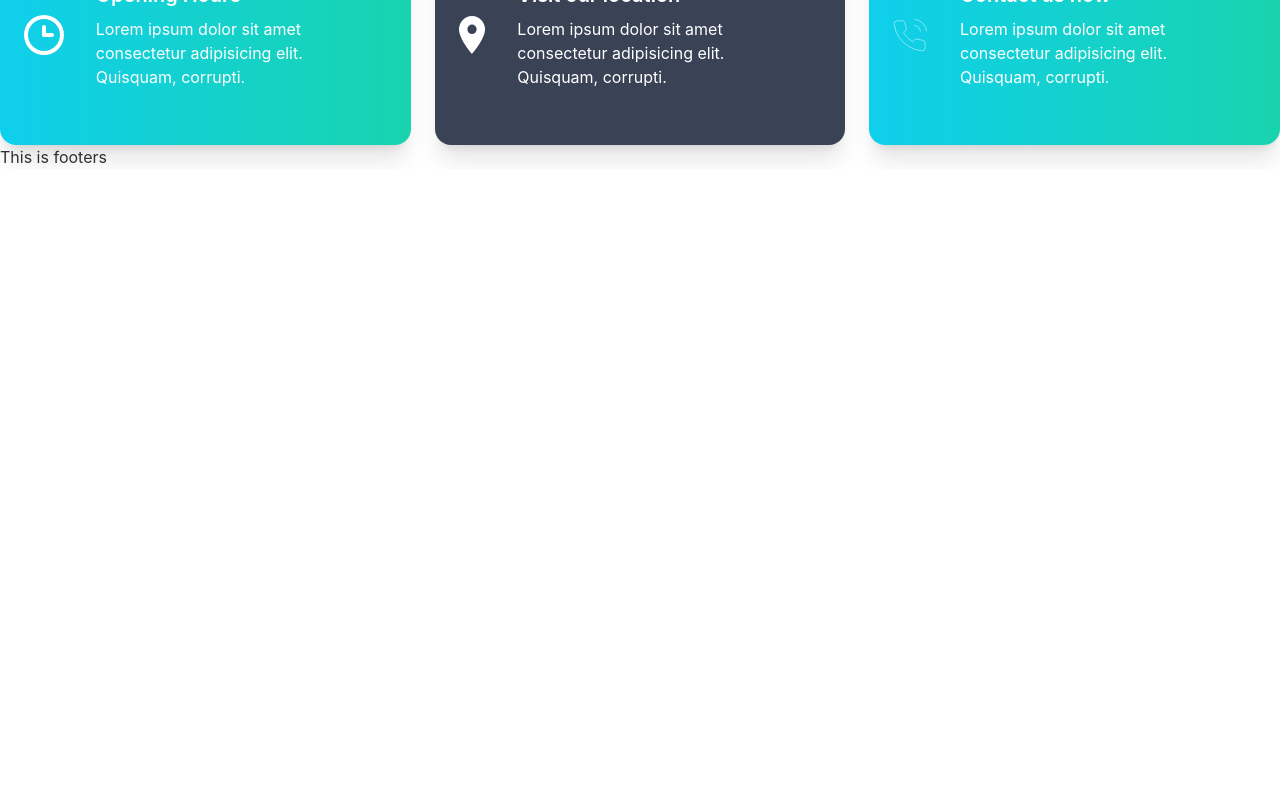
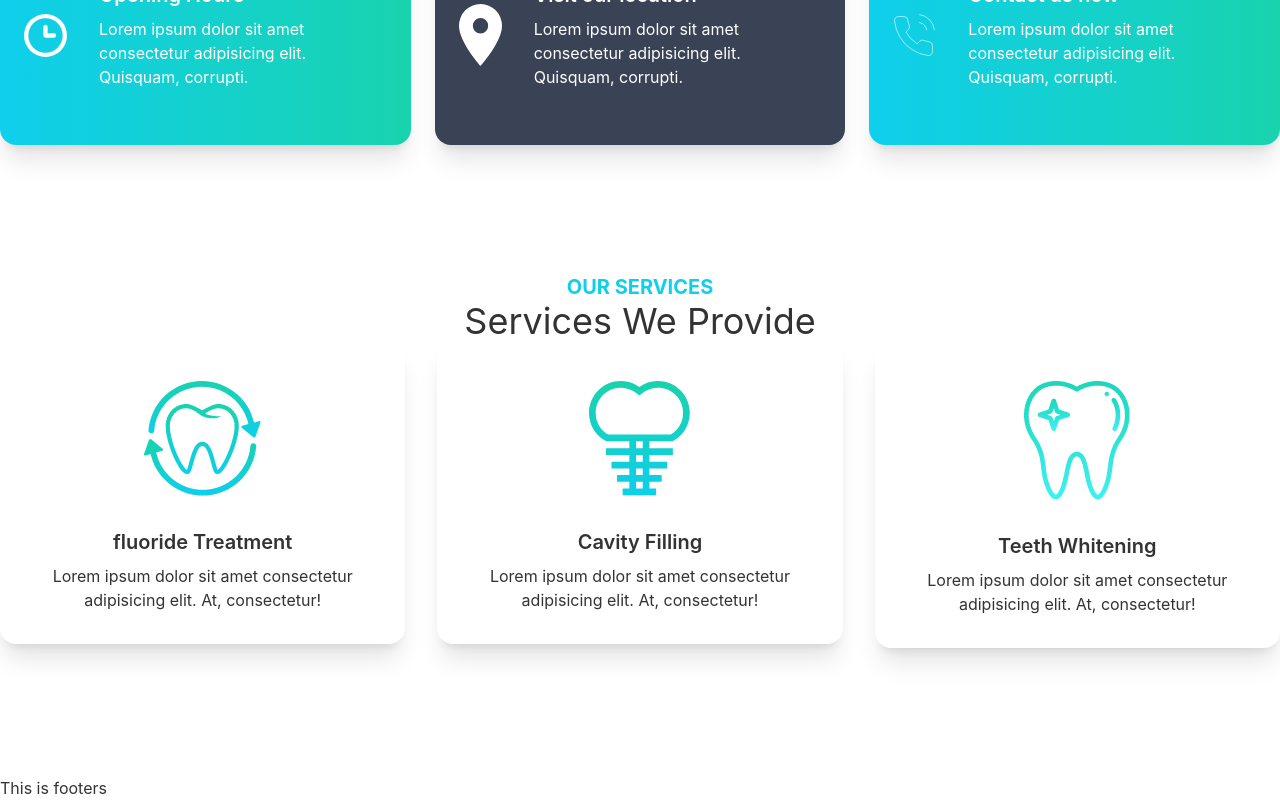
Before and after one commit to tahdiislam/doctors-portal, a React (Vite) app: page / in a window 1280 px wide. Shown: the part 939-1739 px from the top of the page. Before the commit the page ends 1108 px from the top, so only its background shows below. Built offline with nearby package versions, Linux system fonts and the light colour scheme.

Commit message:
add services data

```diff
--- a/src/Pages/Home/Component/Contacts/Contact.jsx
+++ b/src/Pages/Home/Component/Contacts/Contact.jsx
@@ -4,7 +4,7 @@ const Contact = ({ contactData }) => {
     const { name, description, img, bgClass} = contactData
     return (
         <div className={`p-6 text-white card card-side shadow-xl ${bgClass}`}>
-            <figure><img src={img} alt="Movie" /></figure>
+            <figure className='w-24'><img src={img} alt="Movie" /></figure>
             <div className="card-body">
                 <h2 className="card-title">{name}</h2>
                 <p>{description}</p>
--- /dev/null
+++ b/src/Pages/Home/Component/Services/Service.jsx
@@ -0,0 +1,20 @@
+import React from 'react';
+
+const Service = ({ service }) => {
+    const {name, img, description } = service
+    return (
+        <div>
+            <div className="card bg-base-100 shadow-xl">
+                <figure className="px-10 pt-10">
+                    <img src={img} alt="Shoes" className="rounded-xl" />
+                </figure>
+                <div className="card-body items-center text-center">
+                    <h2 className="card-title">{name}</h2>
+                    <p>{description}</p>
+                </div>
+            </div>
+        </div>
+    );
+};
+
+export default Service;
--- /dev/null
+++ b/src/Pages/Home/Component/Services/Services.jsx
@@ -0,0 +1,48 @@
+import React from 'react';
+import fluoride from '../../../../assets/images/fluoride.png';
+import cavity from '../../../../assets/images/cavity.png';
+import whitening from '../../../../assets/images/whitening.png';
+import Service from './Service';
+
+const servicesData = [
+    {
+        _id: 1,
+        img: fluoride,
+        name: "fluoride Treatment",
+        description: 'Lorem ipsum dolor sit amet consectetur adipisicing elit. At, consectetur!',
+    },
+    {
+        _id: 2,
+        img: cavity,
+        name: "Cavity Filling",
+        description: 'Lorem ipsum dolor sit amet consectetur adipisicing elit. At, consectetur!',
+    },
+    {
+        _id: 3,
+        img: whitening,
+        name: "Teeth Whitening",
+        description: 'Lorem ipsum dolor sit amet consectetur adipisicing elit. At, consectetur!',
+    },
+]
+
+const Services = () => {
+    return (
+        <section className='my-32'>
+            <div>
+                <h3 className='font-bold text-xl text-primary text-center'>
+                    OUR SERVICES
+                </h3>
+                <h2 className='text-4xl text-center'>
+                    Services We Provide
+                </h2>
+            </div>
+            <div className='grid grid-cols-1 md:grid-cols-2 lg:grid-cols-3 gap-8'>
+                {
+                    servicesData.map(service => <Service key={service._id} service={service}/>)
+                }
+            </div>
+        </section>
+    );
+};
+
+export default Services;
--- a/src/Pages/Home/Home.jsx
+++ b/src/Pages/Home/Home.jsx
@@ -1,5 +1,6 @@
 import React from 'react';
 import Contacts from './Component/Contacts/Contacts';
+import Services from './Component/Services/Services';
 import TopBanner from './Component/TopBanner';
 
 const Home = () => {
@@ -7,6 +8,7 @@ const Home = () => {
     <div>
       <TopBanner />
       <Contacts />
+      <Services />
     </div>
   );
 };
```
